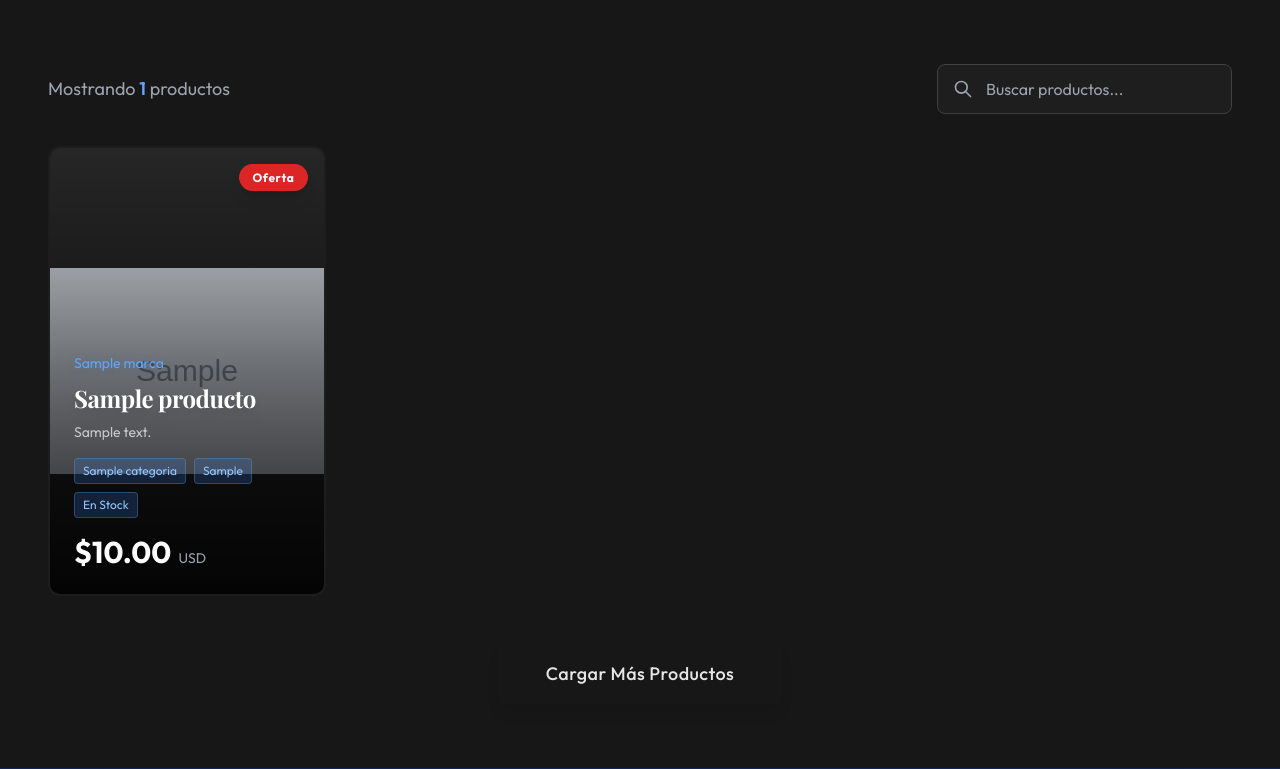
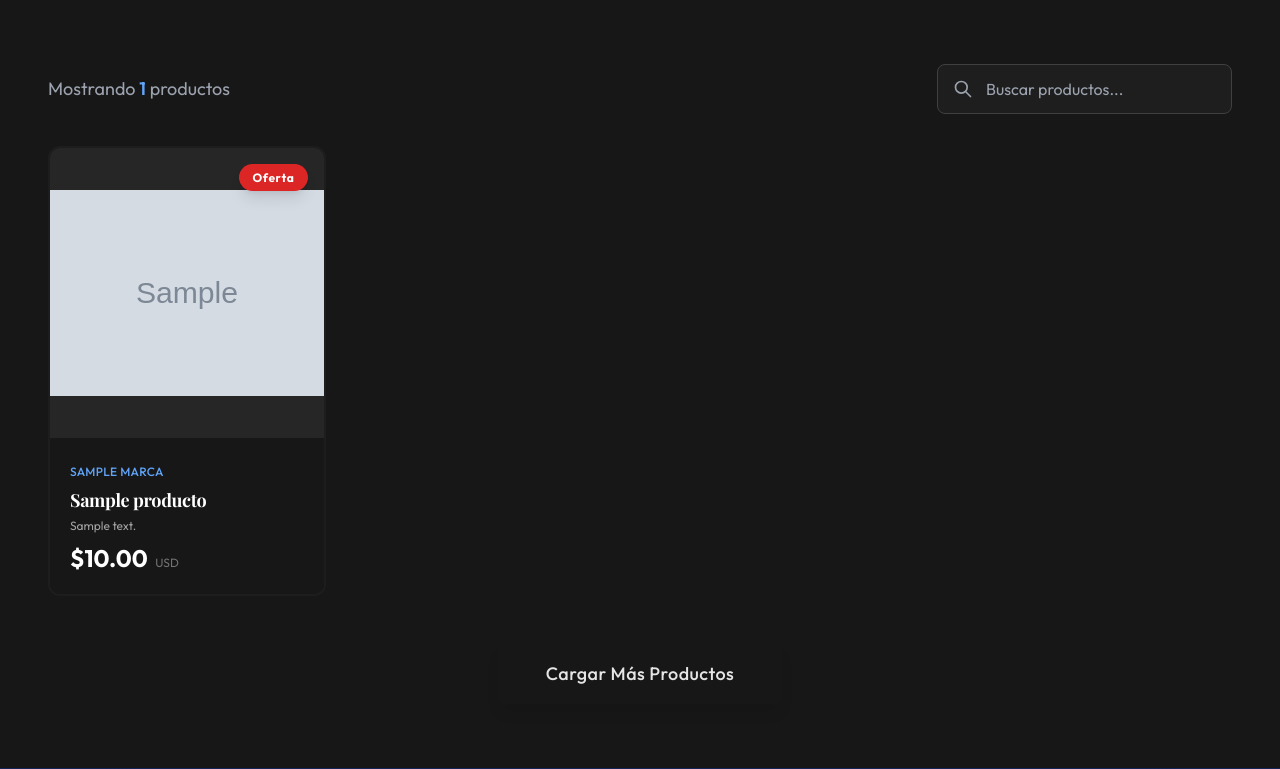
Before and after one commit to Manulynx/kitaluro, a Django app: page /productos/ in a window 1280 px wide. Shown: the part 329-1098 px from the top of the page. Run offline with Django 5.2, Linux system fonts and the light colour scheme; tables that the repository leaves empty hold one stand-in row (values such as "Sample post"); grey boxes marked "Sample" are stand-in pictures; some libraries are stand-ins or nearby versions.

Commit message:
contenido de cartas de producto

```diff
--- a/productos/templates/index.html
+++ b/productos/templates/index.html
@@ -78,20 +78,20 @@
       <!-- Product Card: {{ producto.nombre }} -->
       <a
         href="{% url 'productos:detalle' producto.slug %}"
-        class="reveal-scale product-card group block relative overflow-hidden rounded-xl h-[400px] sm:h-[450px] cursor-pointer bg-white dark:bg-neutral-900/50 shadow-xl dark:shadow-none border border-gray-200 dark:border-neutral-800/50 hover:shadow-2xl dark:hover:shadow-[0_0_30px_rgba(59,130,246,0.2)] transition-all duration-500 hover:scale-[1.02]"
+        class="reveal-scale product-card group flex flex-col overflow-hidden rounded-xl h-[400px] sm:h-[450px] cursor-pointer bg-white dark:bg-neutral-900/50 shadow-xl dark:shadow-none border border-gray-200 dark:border-neutral-800/50 hover:shadow-2xl dark:hover:shadow-[0_0_30px_rgba(59,130,246,0.2)] transition-all duration-500 hover:scale-[1.02]"
         data-category="{{ producto.categoria.slug|default:'general' }}"
         data-name="{{ producto.nombre }}"
         data-price="{{ producto.precio_final }}"
       >
+        <!-- Image Section - 65% -->
         <div
-          class="absolute inset-0 bg-gradient-to-b from-transparent via-neutral-900/50 to-neutral-900/95 dark:from-transparent dark:via-black/50 dark:to-black/90"
-        ></div>
-
+          class="relative h-[65%] overflow-hidden bg-gray-100 dark:bg-neutral-800"
+        >
           {% if producto.imagen %}
           <img
             src="{{ producto.imagen.url }}"
             alt="{{ producto.nombre }}"
-          class="w-full h-full object-contain bg-gray-100 dark:bg-neutral-800"
+            class="w-full h-full object-contain transition-transform duration-500 group-hover:scale-105"
             style="
               image-rendering: -webkit-optimize-contrast;
               image-rendering: crisp-edges;
@@ -101,7 +101,7 @@
           <img
             src="{{ producto.get_main_image.url }}"
             alt="{{ producto.nombre }}"
-          class="w-full h-full object-contain bg-gray-100 dark:bg-neutral-800"
+            class="w-full h-full object-contain transition-transform duration-500 group-hover:scale-105"
             style="
               image-rendering: -webkit-optimize-contrast;
               image-rendering: crisp-edges;
@@ -111,7 +111,7 @@
           <img
             src="{% static 'img/placeholder-product.jpg' %}"
             alt="{{ producto.nombre }}"
-          class="w-full h-full object-contain bg-gray-100 dark:bg-neutral-800"
+            class="w-full h-full object-contain transition-transform duration-500 group-hover:scale-105"
             style="
               image-rendering: -webkit-optimize-contrast;
               image-rendering: crisp-edges;
@@ -129,85 +129,64 @@
             {% endif %}
           </div>
           {% endif %}
+        </div>
 
-        <!-- Content -->
+        <!-- Content Section - 35% -->
         <div
-          class="absolute bottom-0 left-0 right-0 p-6 transform transition-transform duration-300"
+          class="h-[35%] p-4 sm:p-5 bg-white dark:bg-neutral-900 flex flex-col justify-between"
         >
+          <div class="flex-grow">
             {% if producto.categoria or producto.marca %}
-          <div class="mb-2">
-            <span class="text-tech text-sm">
+            <div class="mb-1">
+              <span
+                class="text-blue-500 dark:text-blue-400 text-xs font-medium uppercase tracking-wide"
+              >
                 {{ producto.marca.nombre|default:producto.categoria.nombre }}
               </span>
             </div>
             {% endif %}
 
             <h3
-            class="text-xl sm:text-2xl font-bold mb-2 text-white group-hover:text-amber-300 dark:group-hover:text-amber-200 transition-all duration-500 drop-shadow-lg"
+              class="text-base sm:text-lg font-bold mb-1 text-neutral-900 dark:text-white group-hover:text-blue-600 dark:group-hover:text-blue-400 transition-all duration-500 line-clamp-2"
             >
               {{ producto.nombre }}
             </h3>
 
             {% if producto.descripcion_corta %}
             <p
-            class="text-gray-100 dark:text-gray-300 text-sm mb-4 line-clamp-2 opacity-90"
+              class="text-neutral-600 dark:text-neutral-400 text-xs mb-2 line-clamp-1"
             >
               {{ producto.descripcion_corta }}
             </p>
             {% endif %}
 
             <!-- Tech Features -->
-          <div class="flex gap-2 mb-4 flex-wrap">
-            {% if producto.categoria %}
-            <span
-              class="text-xs px-2 py-1 bg-blue-500/20 border border-blue-400/30 rounded text-blue-300"
-            >
-              {{ producto.categoria.nombre }}
-            </span>
-            {% endif %} {% if producto.origen %}
-            <span
-              class="text-xs px-2 py-1 bg-blue-500/20 border border-blue-400/30 rounded text-blue-300"
-            >
-              {{ producto.origen }}
-            </span>
-            {% endif %} {% if producto.en_stock %}
-            <span
-              class="text-xs px-2 py-1 bg-blue-500/20 border border-blue-400/30 rounded text-blue-300"
-            >
-              En Stock
-            </span>
-            {% endif %}
+
           </div>
 
-          <!-- Price & CTA -->
-          <div class="flex items-center justify-between">
-            <div>
+          <!-- Price -->
+          <div class="mt-auto">
             {% if producto.tiene_descuento %}
-              <span class="text-xl sm:text-2xl font-bold text-white"
+            <div class="flex items-baseline gap-2">
+              <span
+                class="text-xl sm:text-2xl font-bold text-neutral-900 dark:text-white"
                 >${{ producto.precio_oferta }}</span
               >
               <span
-                class="text-xs sm:text-sm text-gray-300 dark:text-gray-400 line-through ml-2"
+                class="text-xs sm:text-sm text-neutral-500 dark:text-neutral-500 line-through"
                 >${{ producto.precio }}</span
               >
+            </div>
             {% else %}
-              <span class="text-2xl sm:text-3xl font-bold text-white"
+            <span
+              class="text-xl sm:text-2xl font-bold text-neutral-900 dark:text-white"
               >${{ producto.precio_final }}</span
             >
             {% endif %}
-              <span
-                class="text-gray-300 dark:text-gray-400 text-xs sm:text-sm ml-1"
+            <span class="text-neutral-500 dark:text-neutral-500 text-xs ml-1"
               >USD</span
             >
           </div>
-          </div>
-
-          <!-- CTA Button (appears on hover) -->
-          {% comment %}
-          <div class="product-cta mt-4">
-            <button class="btn-crimson w-full shadow-lg">Ver Detalles</button>
-          </div>
-          {% endcomment %}
         </div>
       </a>
       {% empty %}
@@ -277,8 +256,7 @@
     </a>
   </div>
 </section>
-{% endblock %}
-{% block extra_js %}
+{% endblock %} {% block extra_js %}
 <script>
   document.addEventListener("DOMContentLoaded", function () {
     const productCards = document.querySelectorAll(".product-card");
```
Also changed, not shown: kitaluro/templates/home.html (+30 -42 lines). Lines whose indentation alone changed are shown as unchanged.
